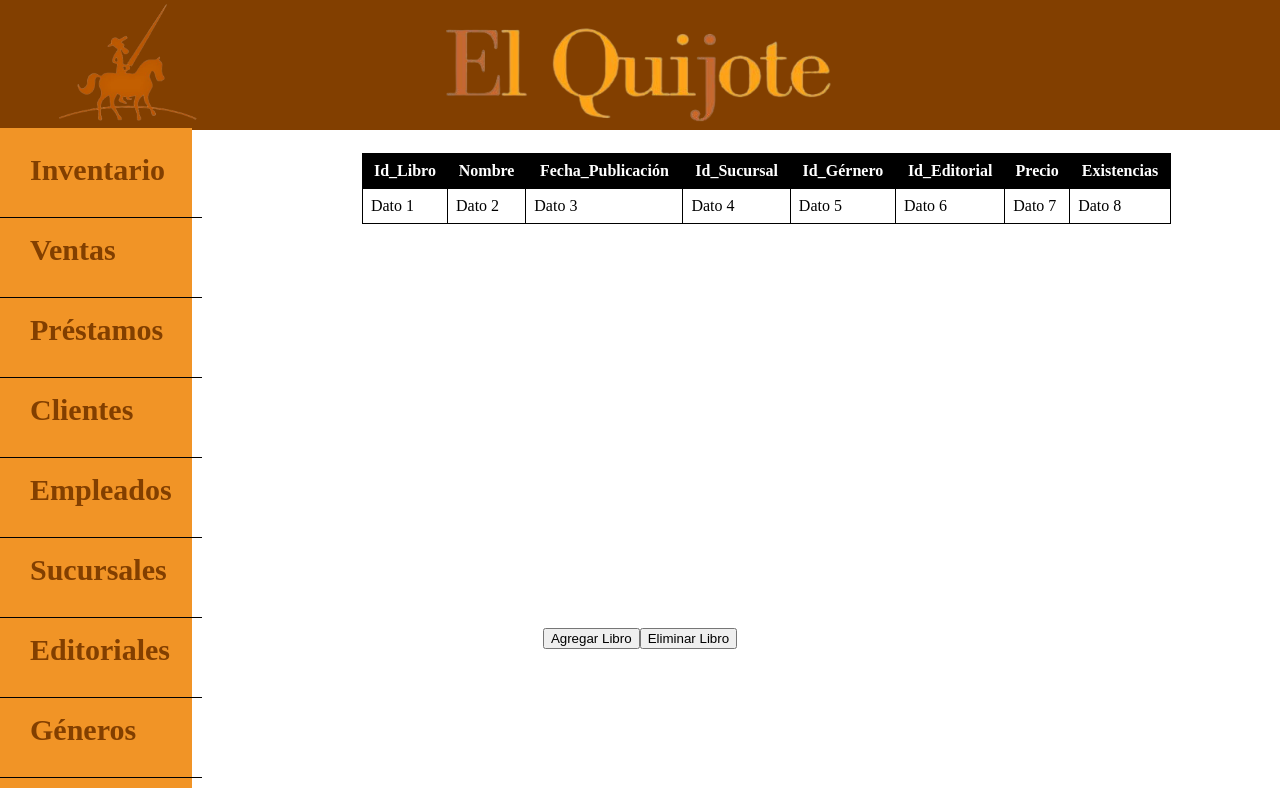
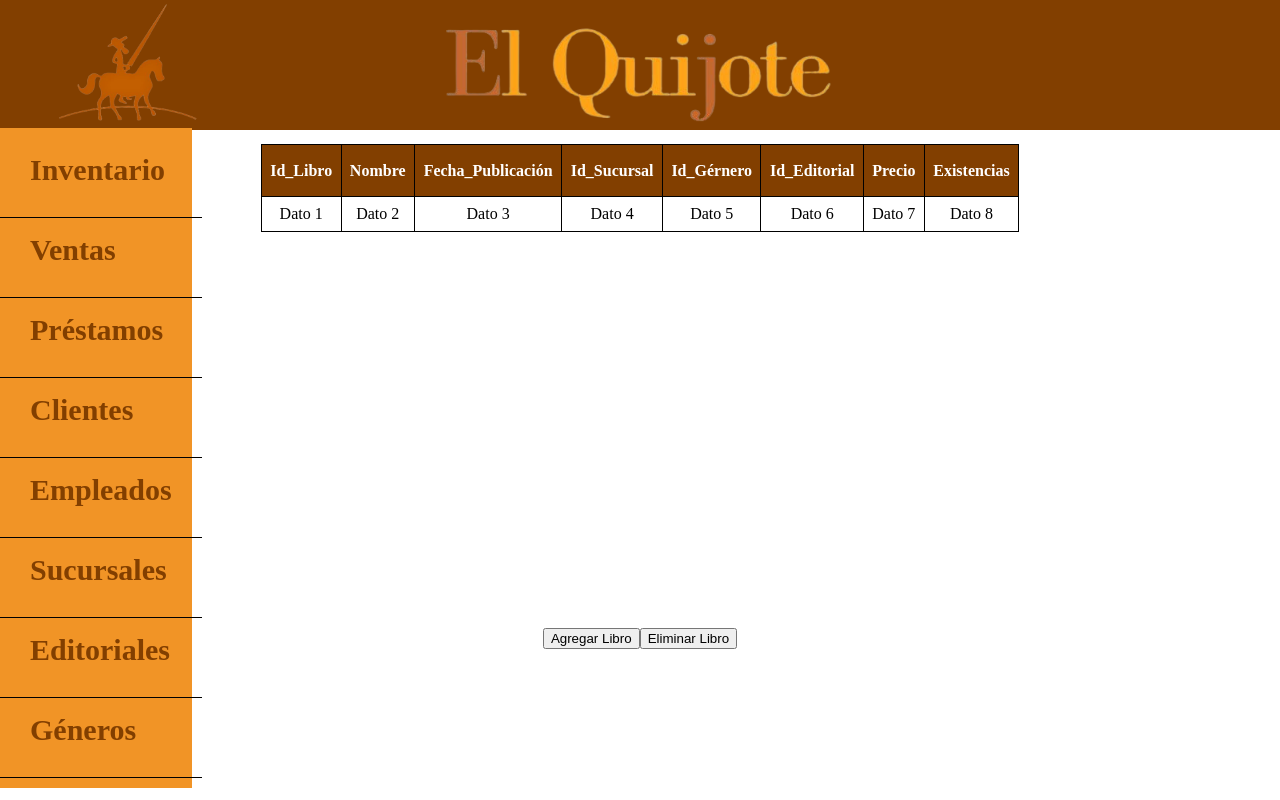
Before and after one commit to cuboalcub/front-Quijote, an Angular app: page /inventario in a window 1280 px wide. Built offline with nearby package versions, Linux system fonts and the light colour scheme.

Commit message:
Más jaladas

```diff
--- a/src/app/inventario/inventario.component.css
+++ b/src/app/inventario/inventario.component.css
@@ -3,41 +3,59 @@
   display: flex;
   justify-content: center; /* Centra horizontalmente */
   align-items: center; /* Centra verticalmente */
-  height: 100vh; /* Altura total de la ventana */
-  margin-left: 20%; /* Mover la tabla hacia la derecha */
-  transform: translateY(-20%);/* Mover la tabla hacia arriba */
   height: calc(100vh - 200px); /* Altura total de la ventana menos la altura de los botones */
+  margin-left: auto; /* Mover la tabla hacia la derecha, con auto para centralizar */
+  margin-right: auto; /* Mover la tabla hacia la derecha, con auto para centralizar */
+  transform: translateY(-20%); /* Mover la tabla hacia arriba */
   margin-bottom: 20px;
 }
 
 /* Estilo para la tabla */
 table {
-  width: 80%; /* Ancho de la tabla */
-  border-collapse: collapse;
-  background-color: white; /* Fondo blanco */
+  width: 60%; /* Ancho de la tabla ajustado al 60% para mayor espacio en los bordes */
+  border-collapse: collapse; /* Asegura que los bordes de las celdas se fusionen */
+  background-color: white; /* Fondo blanco para la tabla */
 }
 
 /* Estilo para las celdas */
 td, th {
   border: 1px solid black; /* Borde negro */
-  padding: 8px;
+  padding: 8px; /* Espacio interno para texto */
+  text-align: center; /* Centra el texto dentro de las celdas */
 }
 
 /* Estilo para el encabezado */
 th {
-  background-color: black; /* Fondo negro */
+  background-color: #823F00; /* Fondo marrón para los encabezados, según tu diseño */
   color: white; /* Texto blanco */
+  height: 35px; /* Altura específica para los encabezados */
 }
 
-
-/* Estilo para las filas pares (opcional) */
-table tbody tr:hover td {
-  background-color: #ffb7b7; /* Fondo gris claro */
+/* Estilo para las filas al pasar el ratón */
+table tbody tr:hover {
+  background-color: #ffd5d5; /* Cambio de color de fondo al pasar el ratón */
 }
 
+/* Contenedor de botones para alinear correctamente */
 .botones-container {
   display: flex;
   justify-content: center; /* Centrar horizontalmente */
   align-items: center; /* Centrar verticalmente */
-  margin-bottom: 20px;
+  margin-top: 20px; /* Margen superior para separar de la tabla */
 }
+
+/* Estilos adicionales para botones, si es necesario */
+.boton-nuevo, .boton-borrar {
+  padding: 10px 20px; /* Aumenta el relleno para botones más grandes */
+  font-size: 16px; /* Tamaño de fuente más grande para legibilidad */
+  color: white; /* Texto blanco */
+  background-color: #823F00; /* Fondo marrón para hacer juego con los encabezados de tabla */
+  border: none; /* Sin bordes */
+  border-radius: 5px; /* Bordes redondeados */
+  cursor: pointer; /* Cursor de mano al pasar sobre el botón */
+  margin: 0 10px; /* Margen entre botones */
+}
+
+.boton-nuevo:hover, .boton-borrar:hover {
+  background-color: #B05501; /* Cambio de color al pasar el ratón */
+}
```
